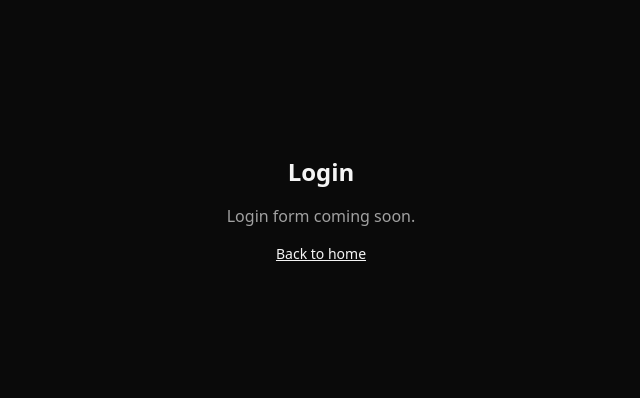
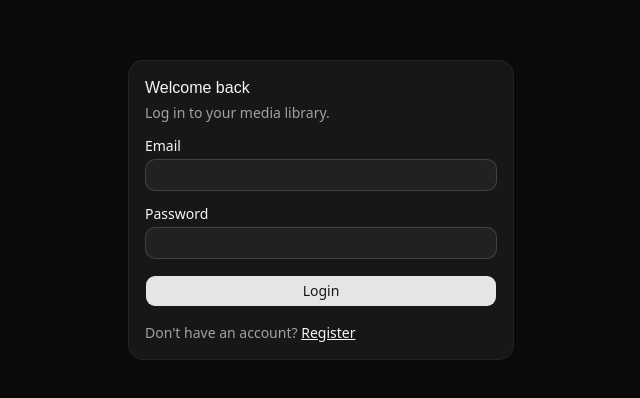
Before and after one commit to AldrionDev/homestreamlab, a React (Vite) app in the folder frontend/: page /login in a window 1280 px wide. Shown: the part 190-588 px from the top of the page, without its empty margins (319-959 px from the left). Built offline with nearby package versions, Linux system fonts and the light colour scheme; no server answers.

Commit message:
feat(frontend): create login page

```diff
--- /dev/null
+++ b/frontend/src/lib/login-validation.ts
@@ -0,0 +1,22 @@
+const EMAIL_PATTERN = /^[^\s@]+@[^\s@]+\.[^\s@]+$/
+
+export interface LoginFormValues {
+  email: string
+  password: string
+}
+
+export function validateLoginForm(values: LoginFormValues): string | null {
+  if (!values.email.trim()) {
+    return 'Email is required.'
+  }
+
+  if (!EMAIL_PATTERN.test(values.email.trim())) {
+    return 'Enter a valid email address.'
+  }
+
+  if (!values.password) {
+    return 'Password is required.'
+  }
+
+  return null
+}
--- a/frontend/src/pages/LoginPage.tsx
+++ b/frontend/src/pages/LoginPage.tsx
@@ -1,13 +1,109 @@
-import { Link } from "react-router"
+import { useState } from "react"
+import { Link, useNavigate } from "react-router"
+import { ApiError, api } from "@/lib/api-client"
+import { validateLoginForm } from "@/lib/login-validation"
+import { Button } from "@/components/ui/button"
+import {
+  Card,
+  CardContent,
+  CardDescription,
+  CardHeader,
+  CardTitle,
+} from "@/components/ui/card"
+import { Input } from "@/components/ui/input"
+import { Label } from "@/components/ui/label"
+
+interface LoginResponse {
+  accessToken: string
+  user: {
+    id: string
+    email: string
+    displayName: string | null
+  }
+}
 
 function LoginPage() {
+  const navigate = useNavigate()
+  const [email, setEmail] = useState("")
+  const [password, setPassword] = useState("")
+  const [error, setError] = useState<string | null>(null)
+  const [isSubmitting, setIsSubmitting] = useState(false)
+
+  async function handleSubmit(e: React.FormEvent) {
+    e.preventDefault()
+
+    const validationError = validateLoginForm({ email, password })
+    if (validationError) {
+      setError(validationError)
+      return
+    }
+
+    setError(null)
+    setIsSubmitting(true)
+
+    try {
+      const result = await api.post<LoginResponse>("/auth/login", { email, password })
+      localStorage.setItem("accessToken", result.accessToken)
+      localStorage.setItem("authUser", JSON.stringify(result.user))
+      navigate("/app")
+    } catch (err) {
+      setError(err instanceof ApiError ? err.message : "Something went wrong. Please try again.")
+      setIsSubmitting(false)
+    }
+  }
+
   return (
-    <div className="flex min-h-screen flex-col items-center justify-center gap-4 text-center">
-      <h1 className="text-2xl font-bold">Login</h1>
-      <p className="text-neutral-400">Login form coming soon.</p>
-      <Link to="/" className="text-sm underline">
-        Back to home
-      </Link>
+    <div className="flex min-h-screen items-center justify-center bg-neutral-950 px-4 text-neutral-100">
+      <Card className="w-full max-w-sm border-neutral-800 bg-neutral-900">
+        <CardHeader>
+          <CardTitle className="text-neutral-100">Welcome back</CardTitle>
+          <CardDescription className="text-neutral-400">
+            Log in to your media library.
+          </CardDescription>
+        </CardHeader>
+        <CardContent>
+          <form onSubmit={handleSubmit} className="flex flex-col gap-4">
+            <div className="flex flex-col gap-1.5">
+              <Label htmlFor="email" className="text-neutral-100">
+                Email
+              </Label>
+              <Input
+                id="email"
+                type="email"
+                autoComplete="email"
+                value={email}
+                onChange={(e) => setEmail(e.target.value)}
+              />
+            </div>
+
+            <div className="flex flex-col gap-1.5">
+              <Label htmlFor="password" className="text-neutral-100">
+                Password
+              </Label>
+              <Input
+                id="password"
+                type="password"
+                autoComplete="current-password"
+                value={password}
+                onChange={(e) => setPassword(e.target.value)}
+              />
+            </div>
+
+            {error && <p className="text-sm text-red-400">{error}</p>}
+
+            <Button type="submit" disabled={isSubmitting}>
+              {isSubmitting ? "Logging in..." : "Login"}
+            </Button>
+          </form>
+
+          <p className="mt-4 text-sm text-neutral-400">
+            Don't have an account?{" "}
+            <Link to="/register" className="text-neutral-100 underline">
+              Register
+            </Link>
+          </p>
+        </CardContent>
+      </Card>
     </div>
   )
 }
```
Also changed, not shown: 1 other file (tests, documents, lock files or other folders).
